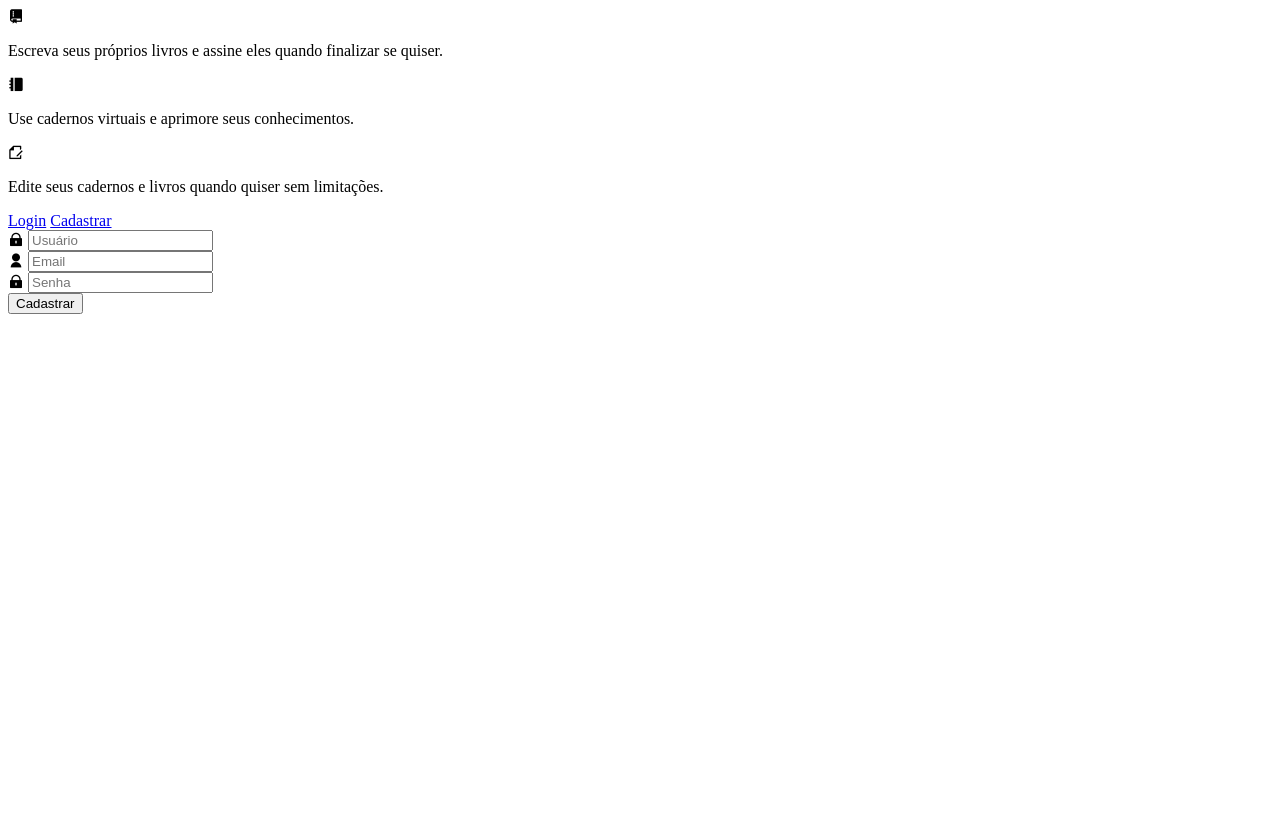
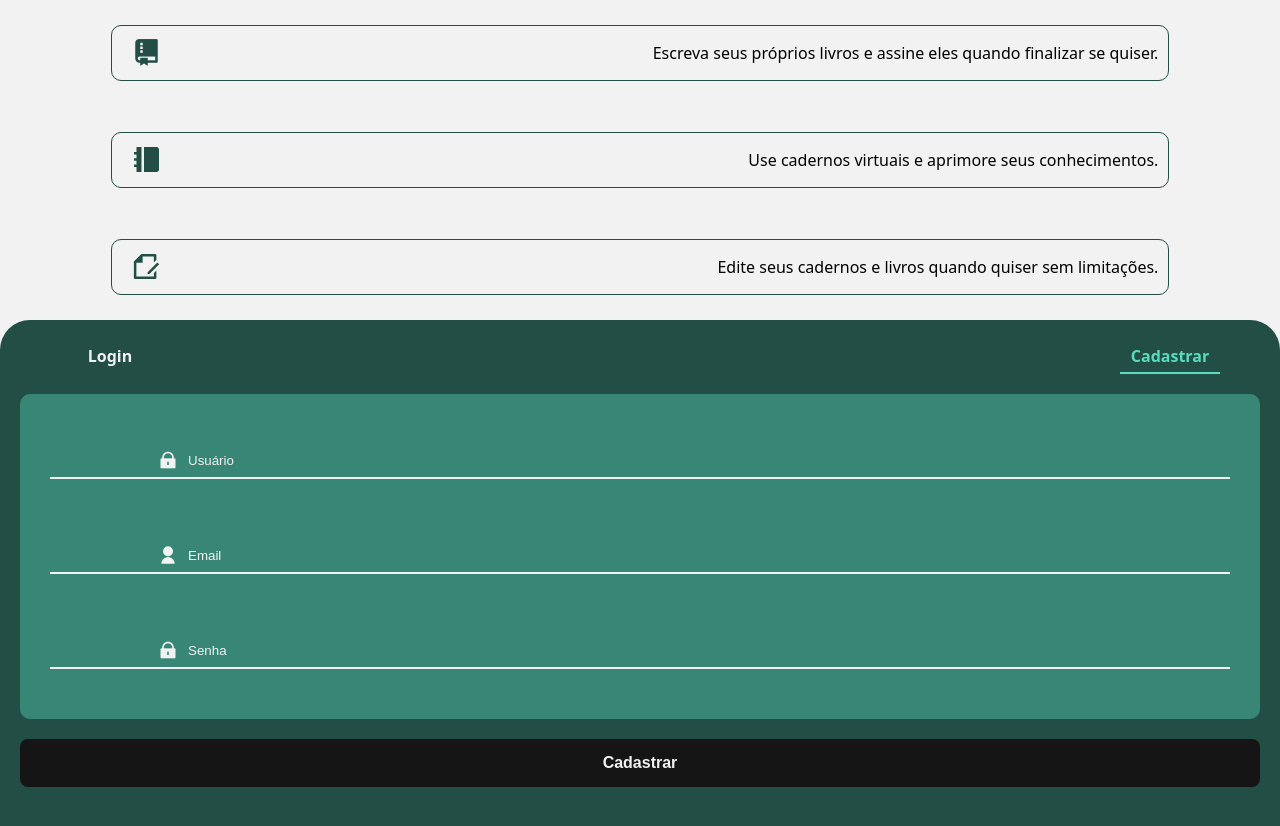
Before and after one commit to futura-programadora/note-less, a plain HTML site: page paginas/cadastro.html in a window 1280 px wide. Before the commit the page ends 800 px from the top, so only its background shows below. Drawn offline with nearby package versions, Linux system fonts and the light colour scheme; files whose address does not match are found by name.

Commit message:
tela de login e cadastro feita com css

```diff
--- a/estilos/login-cadastro.css
+++ b/estilos/login-cadastro.css
@@ -8,3 +8,162 @@
     --branco:#f2f2f2;
     --preto:#151515;
 }
+
+* {
+    padding: 0px;
+    margin: 0px;
+}
+
+body {
+    font-family: system-ui, -apple-system, BlinkMacSystemFont, 'Segoe UI', Roboto, Oxygen, Ubuntu, Cantarell, 'Open Sans', 'Helvetica Neue', sans-serif;
+    background-color: var(--verde-escuro);
+
+}
+
+.container {
+    width: 100%;
+    background-color: var(--branco);
+}
+
+.funcionalidades {
+    display: flex;
+    flex-direction: column;
+    background-color: var(--branco);
+    width: 90%;
+    margin: auto;
+    font-size: 16px;
+    height: 40vh;
+    overflow: auto;
+
+
+    & .funcao {
+        display: flex;
+        justify-content: space-between;
+        align-items: center;
+        width: 90%;
+        margin: auto;
+        padding: 10px;
+        word-break: break-word; /* Quebra palavras longas se necessário */
+        white-space: normal;
+
+
+        border: 1px solid var(--verde-escuro);
+        border-radius: 10px;
+
+        & i {
+            margin: 0px 10px;
+            color: var(--verde-escuro);
+            font-size: 30px;
+        }
+    }
+}
+
+.formulario {
+
+    display: flex;
+    flex-direction: column;
+    padding: 20px;
+    background-color: var(--verde-escuro);
+    height: 60vh;
+    color: var(--branco);
+
+
+    border-top-right-radius: 30px;
+    border-top-left-radius: 30px;
+
+
+
+    & .login-cadastro {
+        display: flex;
+        justify-content: space-between;
+        padding: 0px 40px;
+
+        & a {
+            color: var(--branco);
+            text-decoration: none;
+            padding: 5px 0px;
+            width: 100px;
+            text-align: center;
+            font-weight: bold;
+            font-size: 16px;
+        }
+
+        & a[href="#"] {
+            color: var(--verde-claro); /*qualquer cor que quiser */
+            border-bottom: 2px solid var(--verde-claro);
+            font-weight: bold;
+        }
+
+    }
+
+    & .fomulario-login {
+        display: flex;
+        flex-direction: column;
+        background-color: #5adbbf67;
+        padding: 20px;
+
+        border-radius: 10px;
+        margin: 20px 0px;
+        height: auto;
+        min-height: 40%;
+
+        & a {
+            text-decoration: none;
+            color: var(--branco);
+            text-align: center;
+            padding: 0px 20px;
+            margin-bottom: 5px;
+        }
+
+
+        & .input-formulario {
+            display: flex;
+            justify-content: center;
+            align-items: center;
+            margin: 30px 10px;
+            border-bottom: 2px solid var(--branco);
+            padding: 5px 0px;
+
+            & i {
+                padding: 0px 10px;
+                font-size: 20px;
+            }
+
+            & input {
+                width: 80%;
+                border: none;
+                background-color: #5adbbf00;
+                color: var(--branco);
+
+                &::placeholder {
+                    color: var(--branco); /* Altere aqui para a cor desejada*/
+
+                }
+
+                &:focus {
+                    outline: none; /* Garante que não apareça ao clicar*/
+                    box-shadow: none; /* Caso o navegador use sombra*/
+                }
+            }
+
+
+
+        }
+    }
+
+    & button {
+        background-color: var(--preto);
+        color: var(--branco);
+        border: none;
+        border-radius: 8px;
+        font-size: 16px;
+        font-weight: bold;
+        padding: 15px 0px;
+    }
+
+    & button:hover {
+        background-color: #383838;
+        border: 1px solid var(--branco);
+    }
+
+}
--- a/paginas/cadastro.html
+++ b/paginas/cadastro.html
@@ -35,18 +35,21 @@
             <form class="fomulario-login">
                 <section class="input-formulario">
                     <!--ICONE-->
-                    <i class="ri-lock-fill"></i>
-                    <input type="text" class="input-senha" required placeholder="Usuário">
+                    <label for="input-usuario"><i class="ri-lock-fill"></i></label>
+
+                    <input type="text" id="input-usuario" class="input-usuario" required placeholder="Usuário">
                 </section>
                 <section class="input-formulario">
                     <!--ICONE-->
-                    <i class="ri-user-fill"></i>
-                    <input type="text" class="input-email" required placeholder="Email">
+                    <label for="input-email"><i class="ri-user-fill"></i></label>
+
+                    <input type="text" id="input-email" class="input-email" required placeholder="Email">
                 </section>
                 <section class="input-formulario">
                     <!--ICONE-->
-                    <i class="ri-lock-fill"></i>
-                    <input type="text" class="input-senha" required placeholder="Senha">
+                    <label for="input-senha"><i class="ri-lock-fill"></i></label>
+
+                    <input type="password" id="input-senha" class="input-senha" required placeholder="Senha">
                 </section>
             </form>
             <button onclick="cadastrar()" >Cadastrar</button>
```
Also changed, not shown: index.html (+4 -4 lines).
